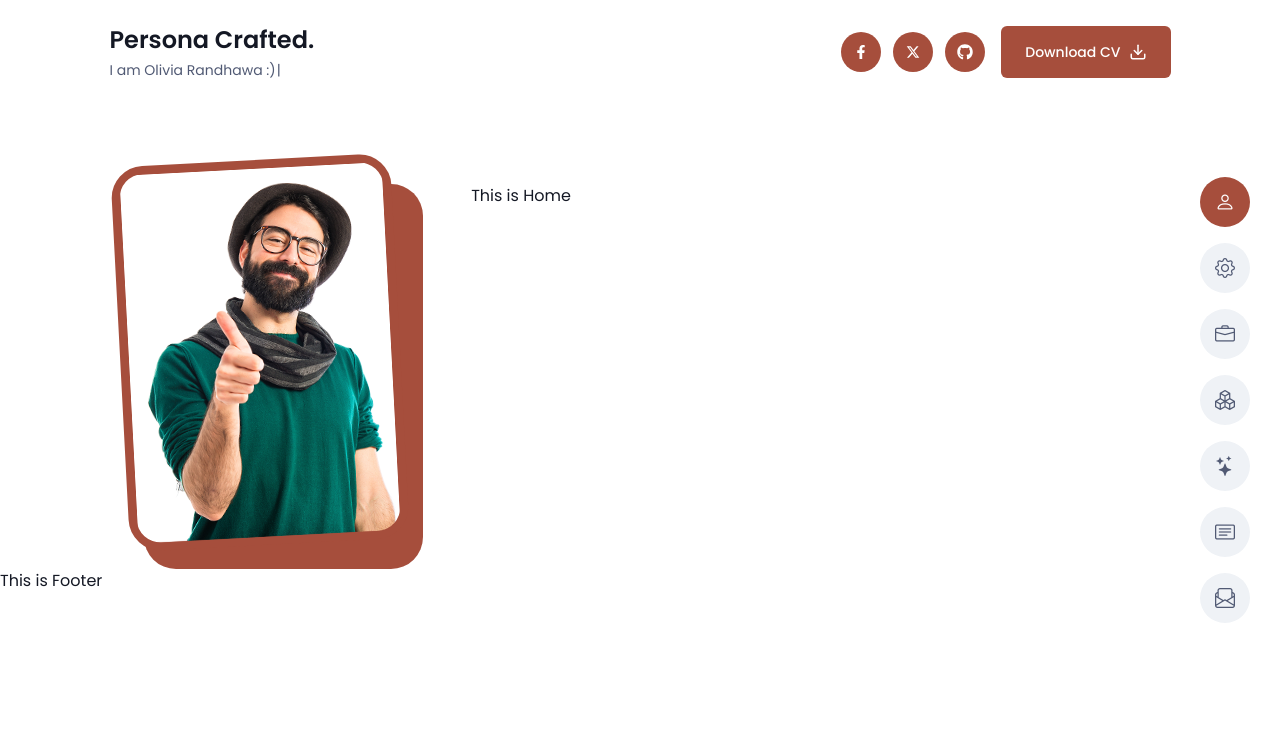
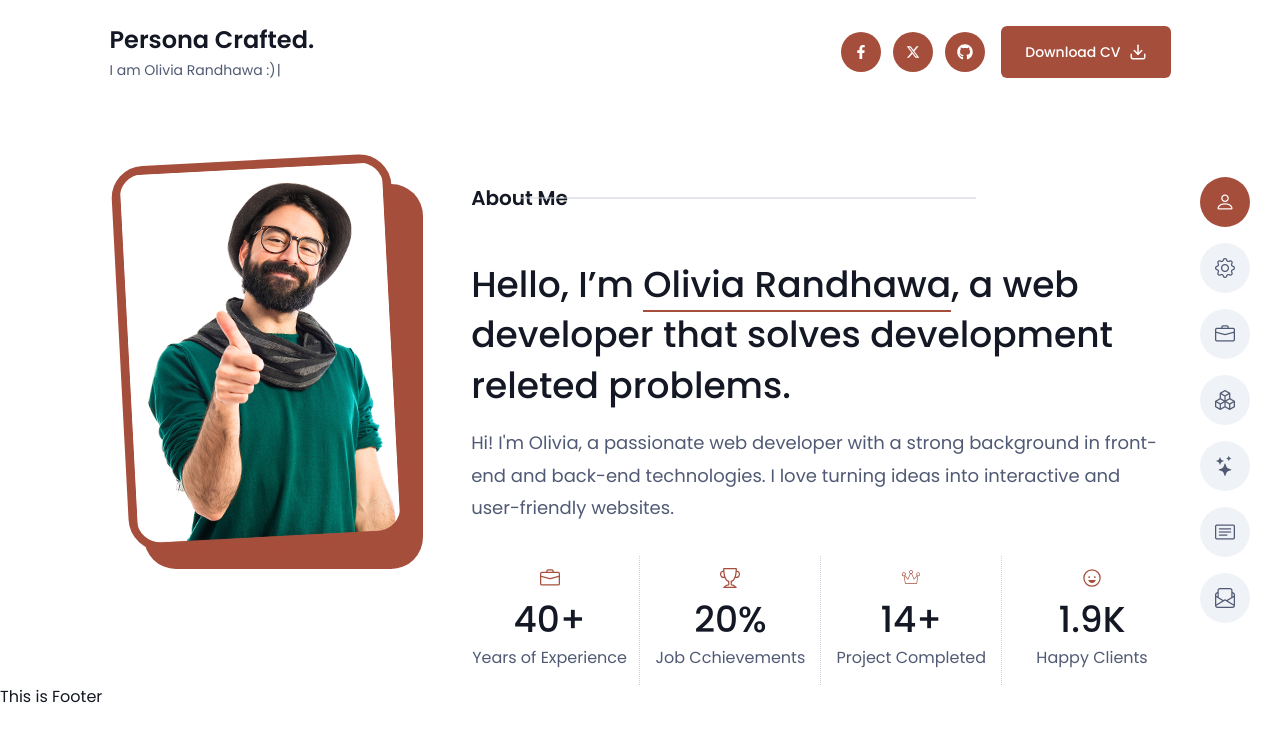
Before and after one commit to AbrarulRhythm/persona-crafted, a React (Vite) app: page / in a window 1280 px wide. Shown: the top 742 px of the page. Built offline with nearby package versions, Linux system fonts and the light colour scheme.

Commit message:
added about section funfacts item

```diff
--- a/src/components/Header/Header.jsx
+++ b/src/components/Header/Header.jsx
@@ -11,7 +11,7 @@ import Typewriter from 'typewriter-effect';
 const Header = () => {
 
     const [openSideMenu, setOpenSideMenu] = useState(false);
-    // I am a designer :)
+
     return (
         <header className='header py-4 md:py-6'>
             <div className='container'>
@@ -44,7 +44,7 @@ const Header = () => {
                             </div>
                             {/* Nav Toggler End */}
 
-                            <div className={`w-[65%] md:w-[50%] z-30 duration-700 lg:w-auto h-screen lg:h-auto absolute lg:static right-0 top-0 bottom-0 bg-white lg:bg-transparent p-6 lg:p-0 shadow-lg lg:shadow-none ${openSideMenu ? '' : 'translate-x-full lg:translate-none'}`}>
+                            <div className={`w-[65%] md:w-[50%] z-30 duration-700 lg:w-auto h-screen lg:h-auto fixed lg:static right-0 top-0 bottom-0 bg-white lg:bg-transparent p-6 lg:p-0 shadow-lg lg:shadow-none ${openSideMenu ? '' : 'translate-x-full lg:translate-none'}`}>
                                 <ul className='header-menu block lg:hidden mt-11'>
                                     {
                                         navigationData.map((data) => {
--- a/src/components/ProfileImage/ProfileImage.jsx
+++ b/src/components/ProfileImage/ProfileImage.jsx
@@ -3,7 +3,7 @@ import profileImage from '../../assets/profile.png';
 
 const ProfileImage = () => {
     return (
-        <div className='profileImage w-auto md:w-[50%] lg:w-auto md:mx-auto ml-[58px] lg:ml-[34px] mr-6 lg:mr-6'>
+        <div className='profileImage w-auto md:w-[50%] lg:w-auto md:mx-auto ml-[58px] lg:ml-[34px] mr-6 lg:mr-6 mb-10 lg:mb-0'>
             <div className='bg-primary rounded-4xl group'>
                 <div className='-translate-y-6 -translate-x-6 -rotate-3 group-hover:rotate-0 duration-300'>
                     <img className='w-full bg-primary border-8 border-primary rounded-4xl' src={profileImage} alt='Profile Image' />
--- /dev/null
+++ b/src/components/SectionTitle/SectionTitle.jsx
@@ -0,0 +1,12 @@
+import React from 'react';
+
+const SectionTitle = ({ title }) => {
+    return (
+        <div className='section-title mb-10 md:mb-11 lg:mb-12 relative'>
+            <h5 className='text-xl font-semibold'>{title}</h5>
+            <div className='border-t border-border w-[65%] absolute top-[50%] left-[50px] translate-y-[-50%]'></div>
+        </div>
+    );
+};
+
+export default SectionTitle;
--- a/src/index.css
+++ b/src/index.css
@@ -68,3 +68,8 @@ p {
 .side-nav .link-items.active .link-icon {
     @apply bg-primary text-white
 }
+
+/* =================== About Me ================== */
+.funfact-area .funfact-item {
+    @apply py-3 relative flex flex-col items-center before:h-full before:absolute before:content-[""] before:top-0 before:left-[-1px] before:border-l before:border-dotted before:border-border after:content-[""] after:absolute after:w-full after:h-0 after:top-auto after:left-0 after:-bottom-0.5 after:border-b after:border-dotted after:border-border;
+}
--- a/src/pages/Home/Home.jsx
+++ b/src/pages/Home/Home.jsx
@@ -1,9 +1,41 @@
 import React from 'react';
+import SectionTitle from '../../components/SectionTitle/SectionTitle';
+import { BsBriefcase, BsTrophy } from 'react-icons/bs';
+import { PiCrownThin } from 'react-icons/pi';
+import { IoHappyOutline } from 'react-icons/io5';
 
 const Home = () => {
     return (
-        <div>
-            <h1>This is Home</h1>
+        <div className='about-me'>
+            <SectionTitle title='About Me'></SectionTitle>
+
+            <h1 className='text-4xl xxl:text-5xl leading-[1.4] font-medium mb-4'>Hello, I’m <span className='border-b-2 border-primary'>Olivia Randhawa</span>, a web developer that solves development releted problems.</h1>
+            <p className='text-base md:text-lg'>Hi! I'm Olivia, a passionate web developer with a strong background in front-end and back-end technologies. I love turning ideas into interactive and user-friendly websites.</p>
+
+            <div className='funfact-area overflow-hidden mt-8'>
+                <div className='flex flex-wrap -mx-3'>
+                    <div className='funfact-item w-6/12 lg:w-3/12 px-3'>
+                        <BsBriefcase className='text-xl mb-3 text-primary' />
+                        <h1 className='text-4xl font-medium mb-1'>40+</h1>
+                        <p>Years of Experience</p>
+                    </div>
+                    <div className='funfact-item w-6/12 lg:w-3/12 px-3'>
+                        <BsTrophy className='text-xl mb-3 text-primary' />
+                        <h1 className='text-4xl font-medium mb-1'>20%</h1>
+                        <p>Job Cchievements</p>
+                    </div>
+                    <div className='funfact-item w-6/12 lg:w-3/12 px-3'>
+                        <PiCrownThin className='text-xl mb-3 text-primary' />
+                        <h1 className='text-4xl font-medium mb-1'>14+</h1>
+                        <p>Project Completed</p>
+                    </div>
+                    <div className='funfact-item w-6/12 lg:w-3/12 px-3'>
+                        <IoHappyOutline className='text-xl mb-3 text-primary' />
+                        <h1 className='text-4xl font-medium mb-1'>1.9K</h1>
+                        <p>Happy Clients</p>
+                    </div>
+                </div>
+            </div>
         </div>
     );
 };
```
